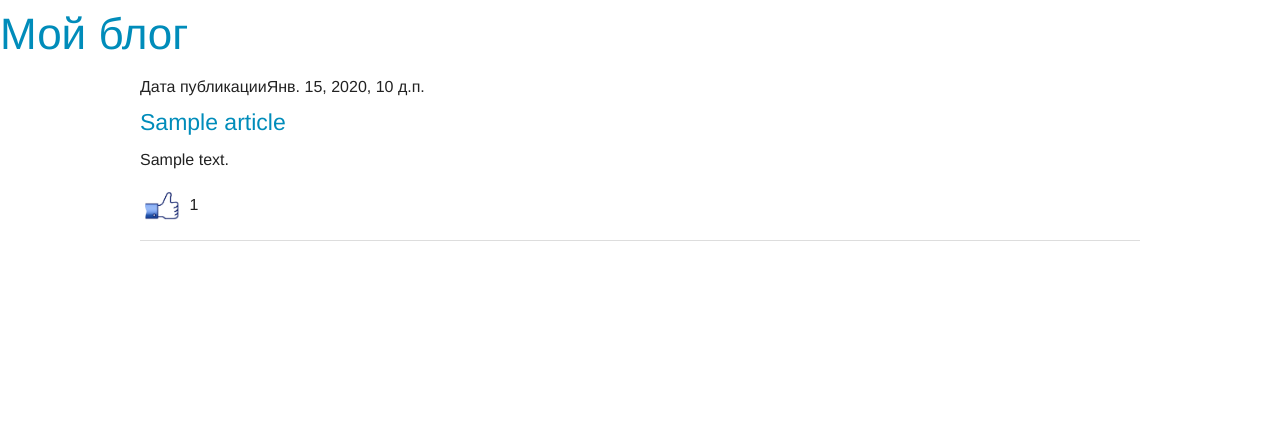
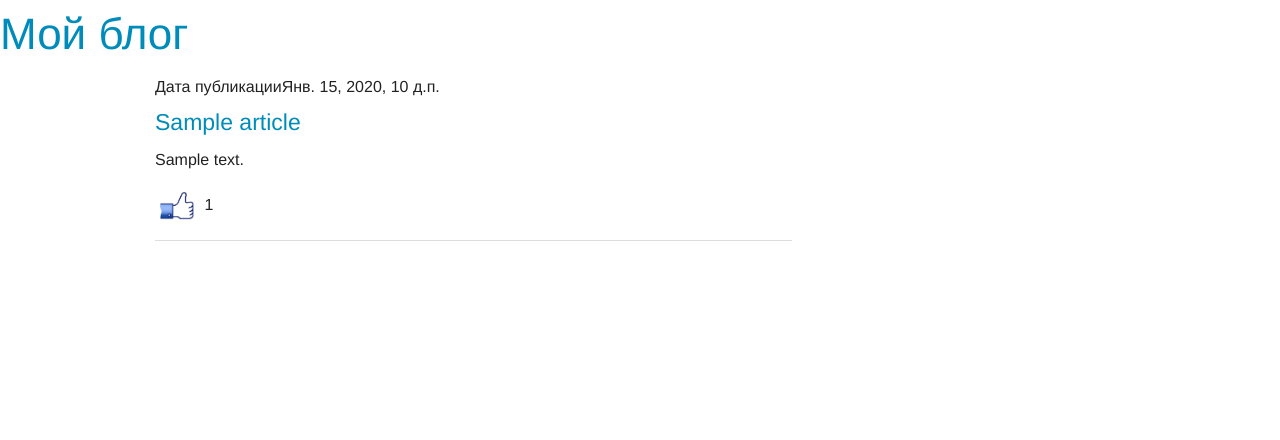
Before and after one commit to HunterOnToss/blog, a Django app: page /articles/all/ in a window 1280 px wide. Shown: the top 440 px of the page. Run offline with Django 3.2, Linux system fonts and the light colour scheme; tables that the repository leaves empty hold one stand-in row (values such as "Sample post").

Commit message:
large-8, 8 из 12 места на страничке занимает

```diff
--- a/src/article/templates/articles.html
+++ b/src/article/templates/articles.html
@@ -2,6 +2,7 @@
 {% load staticfiles  %}
 
 {% block article %}
+    <div class="large-8 columns">
 {% for article in articles %}
     <h6>Дата публикации{{ article.article_date }}</h6>
     <h4><a href="/articles/get/{{ article.id }}">{{ article.article_title }}</a></h4>
```
